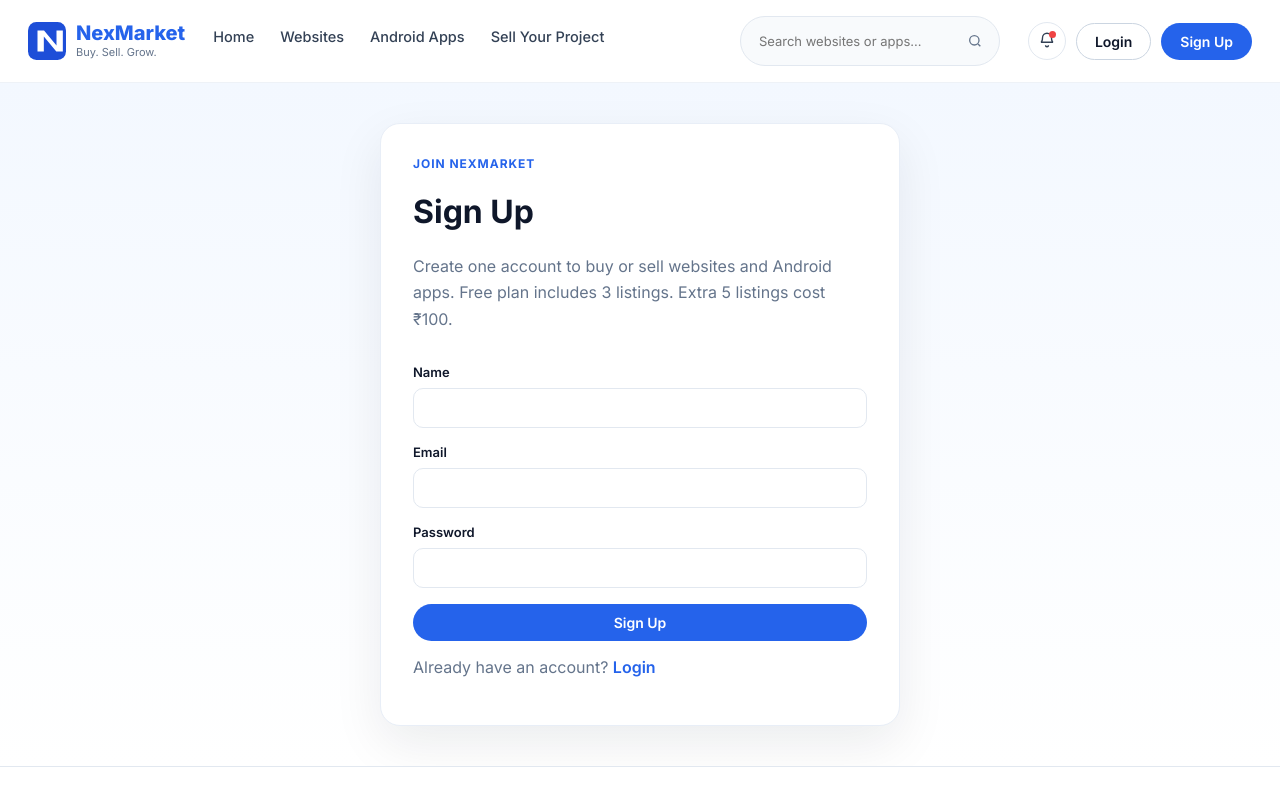
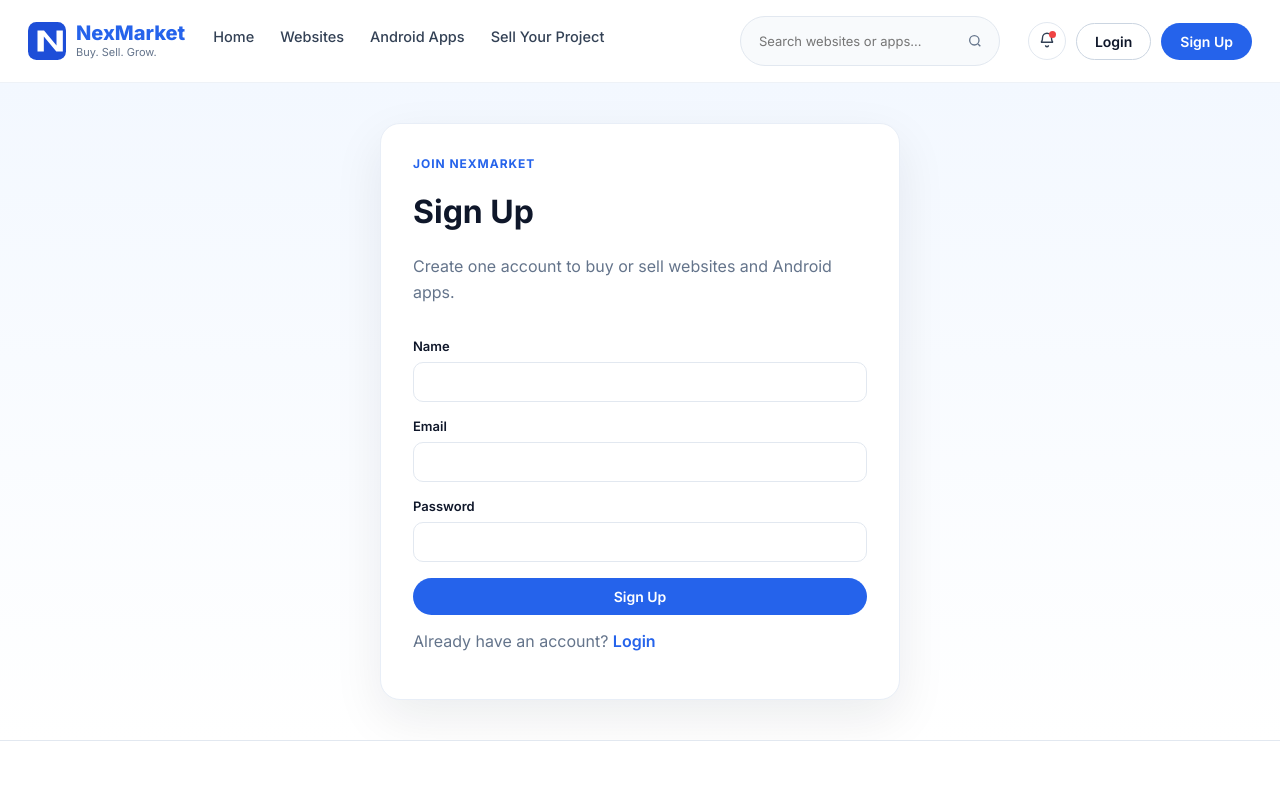
Before and after one commit to companymehra899-cloud/MARKETPLACE, a React (Vite) app in the folder frontend/: page /register in a window 1280 px wide. Shown: the top 787 px of the page. Built offline with nearby package versions, Linux system fonts and the light colour scheme.

Commit message:
fix: remove listing pack price text from login and signup
Keep auth copy limited to buy and sell, without the ₹100 extra listings note.

```diff
--- a/frontend/src/pages/Auth.jsx
+++ b/frontend/src/pages/Auth.jsx
@@ -32,7 +32,7 @@ export default function Auth({ mode }) {
         <p className="lede">
           {isLogin
             ? 'One account to buy and sell websites and Android apps.'
-            : 'Create one account to buy or sell websites and Android apps. Free plan includes 3 listings. Extra 5 listings cost ₹100.'}
+            : 'Create one account to buy or sell websites and Android apps.'}
         </p>
         <form className="form" onSubmit={submit}>
           {!isLogin && (
```
